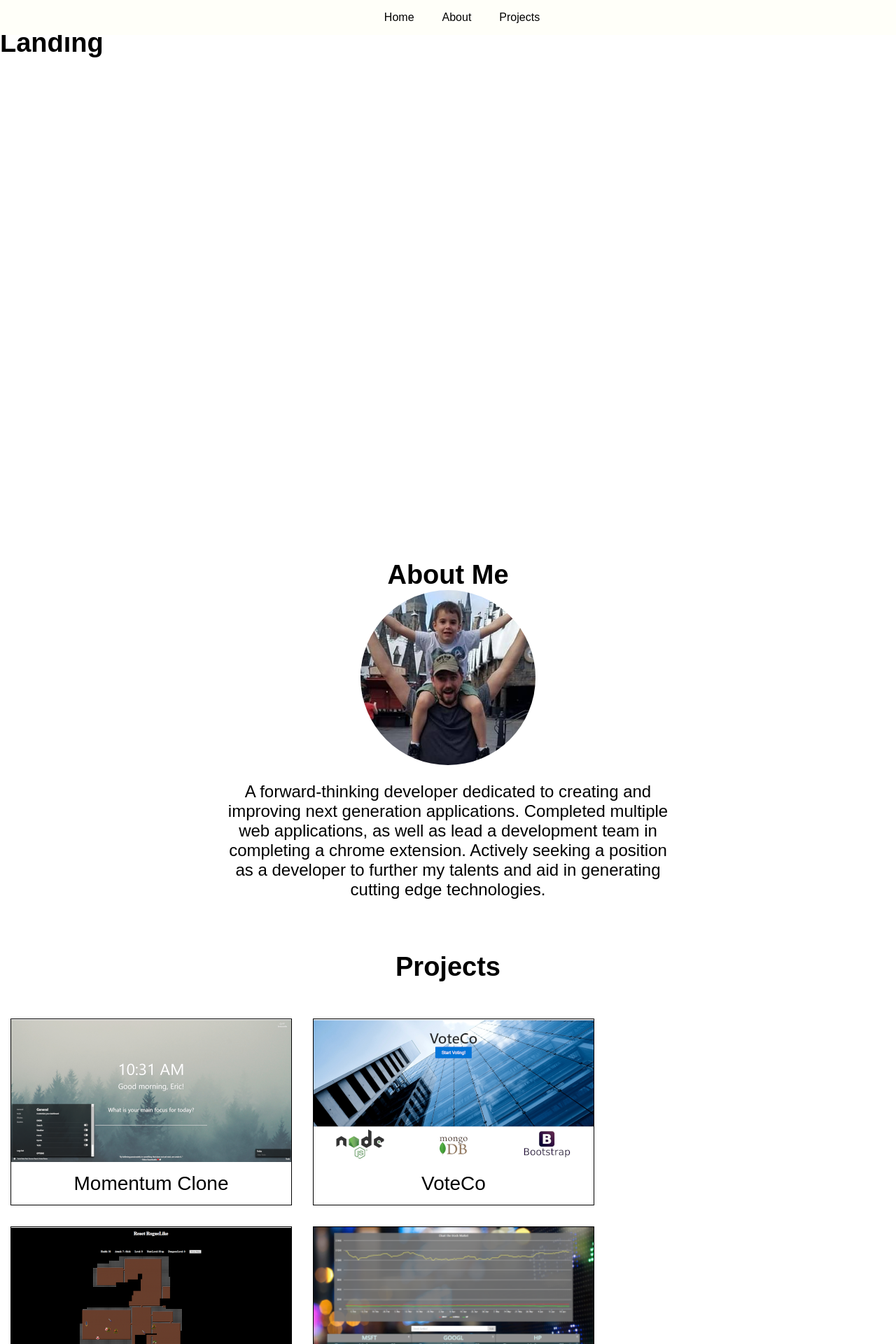
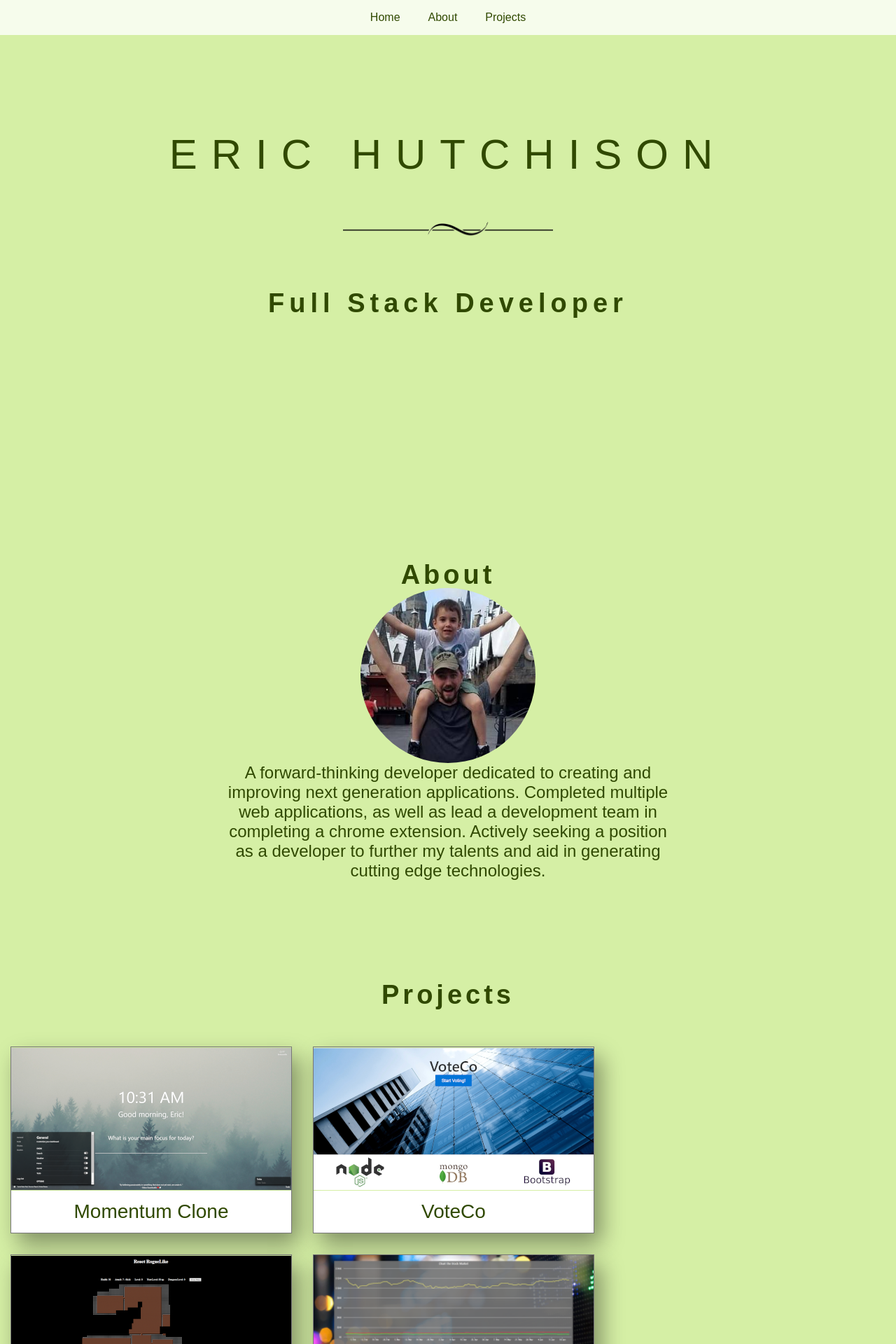
Before and after one commit to eHutchZ/portfolio, a React (Create React App) app: page / in a window 1280 px wide. Shown: the top 1920 px of the page at 70% size. Built offline with nearby package versions, Linux system fonts and the light colour scheme.

Commit message:
end of work day

```diff
--- a/src/App.css
+++ b/src/App.css
@@ -1,19 +1,19 @@
-html,
-body {
+* {
   margin: 0;
   padding: 0;
+  box-sizing: border-box;
+}
+body {
+  width: 100vw;
+  background: #d5efa5;
+  color: #304900;
   min-height: 100vh;
   position: relative;
 }
-
 h1 {
   margin: 0;
   padding: 0;
   font-size: 38px;
-}
-
-body {
-  width: 100vw;
 }
 .App {
   display: flex;
@@ -23,35 +23,76 @@ body {
   text-align: center;
   height: 5vh;
 }
+.title h1 {
+  letter-spacing: 5px;
+}
+/************NAVBAR*************/
+
 .navbar {
   display: flex;
   width: 100vw;
   height: 50px;
   position: fixed;
   top: 0;
-  background-color: #fffff9;
+  background-color: #f6fcec;
   justify-content: center;
   z-index: 1;
 }
-
 .nav-ul {
   display: flex;
   flex: 1;
   list-style-type: none;
   justify-content: center;
   flex-direction: row;
+  margin: auto;
 }
-
 .nav-ul li {
   padding: 0 20px;
 }
+
+/************LANDING*************/
+
 .landing {
   padding-top: 5vh;
-  height: 95vh;
+  height: 100vh;
+  position: relative;
 }
+.text-box {
+  position: absolute;
+  width: 80%;
+  top: 40%;
+  left: 50%;
+  transform: translate(-50%, -50%);
+  text-align: center;
+}
+.heading-primary {
+  text-transform: uppercase;
+  font-size: 60px;
+  font-weight: 400;
+  letter-spacing: 20px;
+}
+.jobTitle h1 {
+  font-size: 38px;
+  letter-spacing: 7px;
+}
+
+/************DIVIDER*************/
+
+.divider-container {
+  margin: 0 auto;
+  padding: 40px 0;
+  text-align: center;
+  width: 100%;
+}
+.divider {
+  text-align: center;
+  max-width: 300px;
+}
+
+/************ABOUT*************/
+
 .about {
   text-align: center;
-
   height: 70vh;
 }
 .about p {
@@ -66,24 +107,35 @@ body {
   display: block;
   border-radius: 125px;
 }
+
+/************PROJECTS*************/
+
 .projects {
-  height: 93vh;
+  height: 95vh;
+  padding-top: 5vh;
   max-width: 1296px;
   margin: 0 auto;
 }
-
 .projectContainer {
   margin-top: 5vh;
   display: flex;
   flex-direction: row;
   flex-wrap: wrap;
-  margin-bottom: 50px;
 }
-
 .card {
-  height: 265px;
+  height: 267px;
   margin: 15px;
-  border: 1px solid black;
+  border: 1px solid #777;
+  box-shadow: 10px 15px 30px rgba(0, 0, 0, 0.4);
+  transition: all 0.15s;
+}
+.card:hover {
+  cursor: pointer;
+  transform: translateY(-2px);
+}
+.card:active {
+  transform: translateY(-1px);
+  box-shadow: 7px 10px 10px rgba(0, 0, 0, 0.4);
 }
 .card-img {
   position: relative;
@@ -102,7 +154,6 @@ body {
 .card-title span {
   font-size: 28px;
 }
-
 .card-img img {
   height: 205px;
   width: 400px;
@@ -110,10 +161,13 @@ body {
   object-fit: contain;
 }
 
+/************FOOTER*************/
+
 .footer {
-  background-color: #fffff9;
+  background-color: #f6fcec;
   text-align: center;
   position: absolute;
   bottom: 0;
   width: 100%;
+  height: 10vh;
 }
--- a/src/components/About.js
+++ b/src/components/About.js
@@ -4,7 +4,9 @@ export default class About extends Component {
   render() {
     return (
       <div className="about">
-        <h1>About Me</h1>
+        <div className="title">
+          <h1>About</h1>
+        </div>
         <img src={Photo} alt="" />
         <p>
           A forward-thinking developer dedicated to creating and improving next
--- a/src/components/Landing.js
+++ b/src/components/Landing.js
@@ -1,10 +1,19 @@
 import React, { Component } from 'react';
+import Divider from '../images/line-dividers.jpg';
 
 export default class Landing extends Component {
   render() {
     return (
       <div className="landing">
-        <h1>Landing</h1>
+        <div className="text-box">
+          <h1 className="heading-primary">Eric Hutchison</h1>
+          <div className="divider-container">
+            <img className="divider" src={Divider} />
+          </div>
+          <div className="jobTitle">
+            <h1>Full Stack Developer</h1>
+          </div>
+        </div>
       </div>
     );
   }
```
Also changed, not shown: package.json (line endings or trailing spaces), src/images/line-dividers.jpg (added), 1 other file (tests, documents, lock files or other folders).
